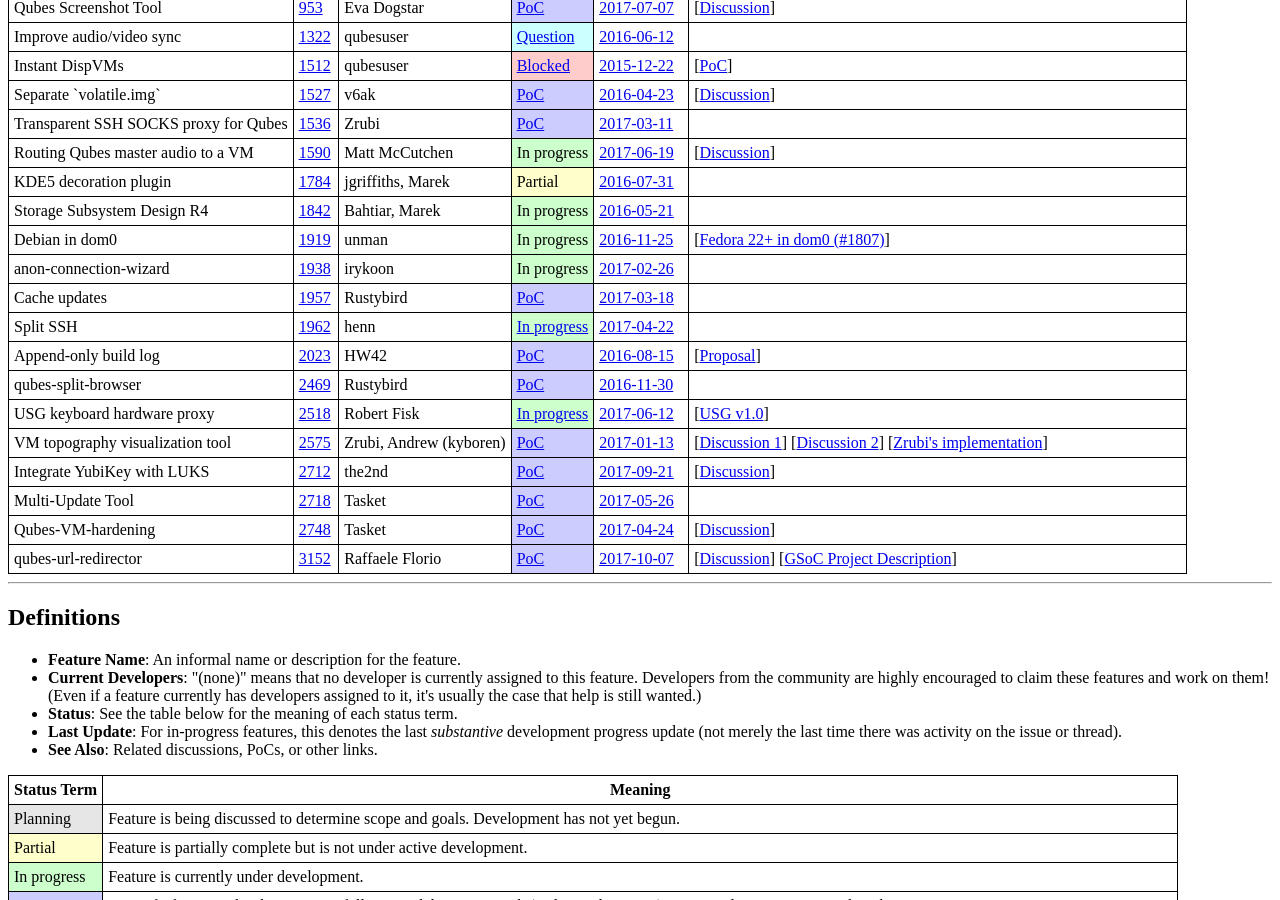
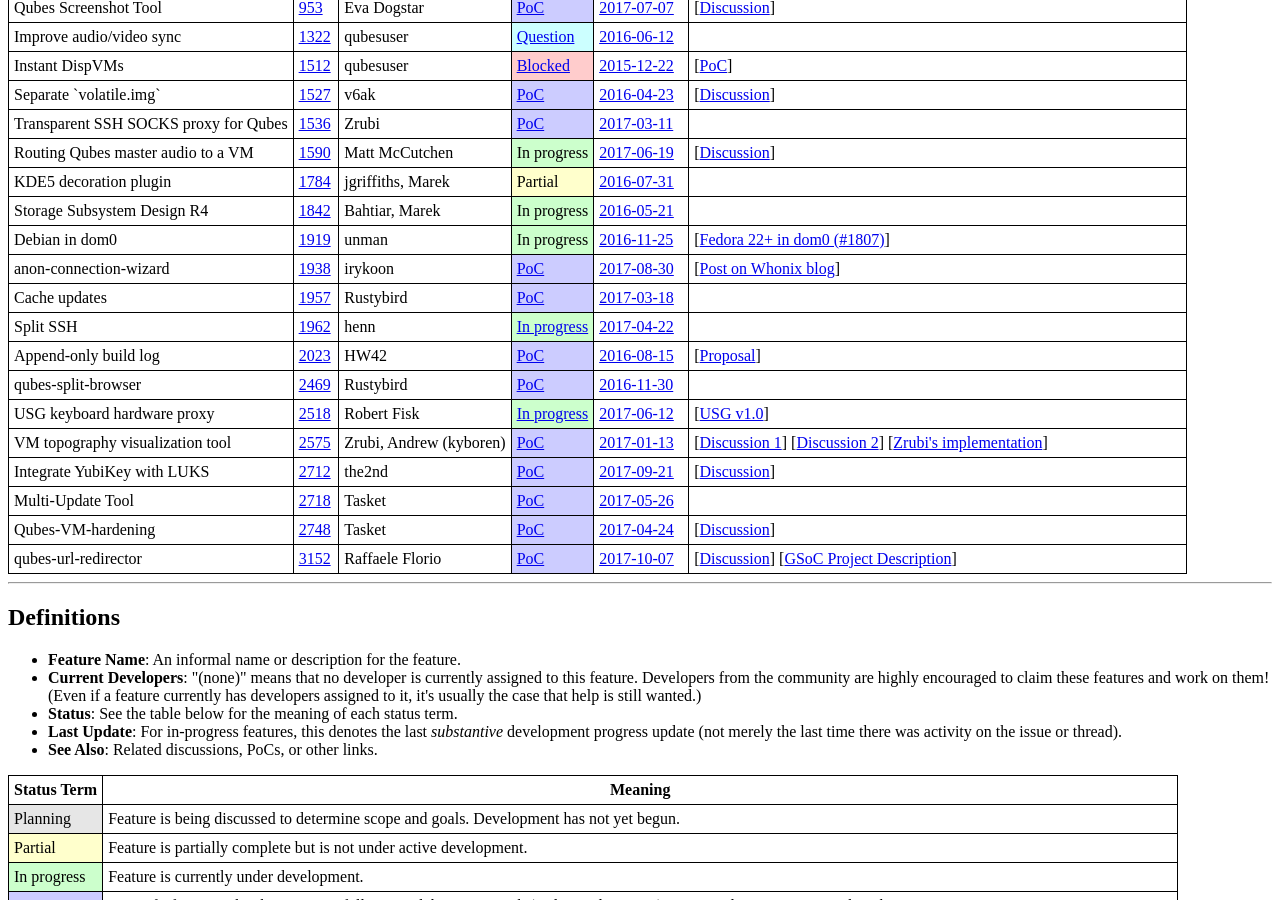
Before and after one commit to QubesOS/qubes-issues, a Jekyll site: the page built from index.md, in a window 1280 px wide and 900 px high, scrolled down 353 px. Built offline with Jekyll 4.4.1, drawn with Linux system fonts in a browser that asks for light colours.

Commit message:
Update #1938

```diff
--- a/_data/features.yml
+++ b/_data/features.yml
@@ -248,14 +248,14 @@
   issue  : 1938
   devs   : irykoon
   status :
-    term   : In progress
-    url    :
+    term   : PoC
+    url    : https://github.com/irykoon/anon-connection-wizard
   updated:
-    date   : 2017-02-26
-    url    : https://github.com/QubesOS/qubes-issues/issues/1938#issuecomment-282627252
+    date   : 2017-08-30
+    url    : https://github.com/QubesOS/qubes-issues/issues/1938#issuecomment-326179338
   info   :
-  - desc   :
-    url    :
+  - desc   : Post on Whonix blog
+    url    : https://www.whonix.org/blog/anon-connection-wizard
   - desc   :
     url    :
 
```
